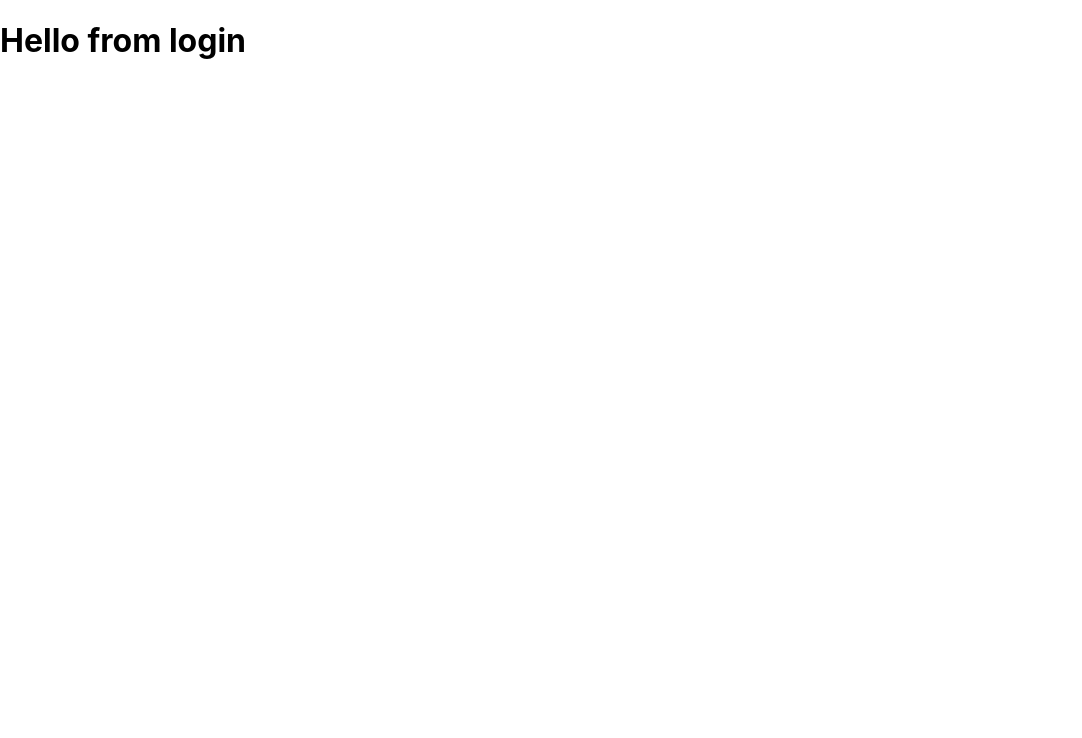
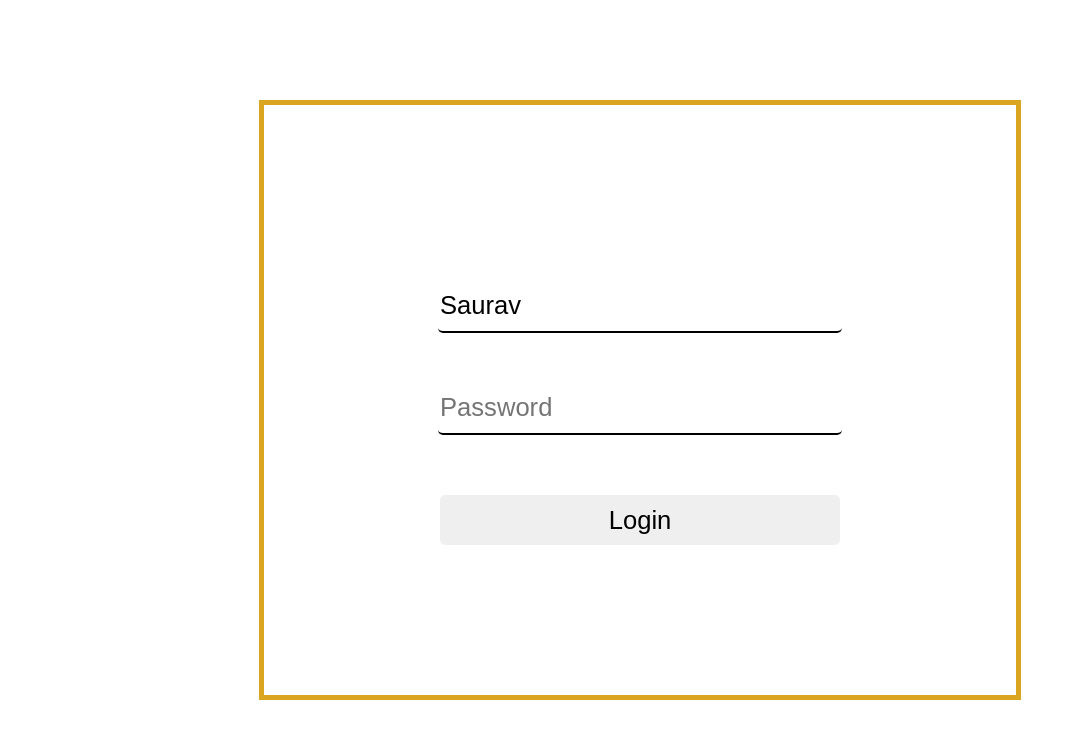
Before and after one commit to sauravtb/Ep-fileviewer, a React (Create React App) app: page / in a window 1280 px wide. Shown: the top 738 px of the page, without its empty margins (0-1082 px from the left). Built offline with nearby package versions, Linux system fonts and the light colour scheme.

Commit message:
[My codes]

```diff
--- a/src/Components/Login/Login.jsx
+++ b/src/Components/Login/Login.jsx
@@ -1,7 +1,29 @@
-import React from "react";
+import React, { useState } from "react";
+import { ParentDiv, LoginDiv, ButtonDiv } from "./Login.styles.js";
 
 function Login() {
-  return <h1>Hello from login</h1>;
+  const [email, setEmail] = useState("Saurav");
+  const [password, setPassword] = useState("");
+
+  return (
+    <ParentDiv>
+      <LoginDiv>
+        <input
+          type="email"
+          placeholder="Email"
+          onChange={(e) => setEmail(e.target.value)}
+          value={email}
+        ></input>
+        <input
+          type="text"
+          placeholder="Password"
+          onChange={(e) => setPassword(e.target.value)}
+          password={password}
+        ></input>
+        <ButtonDiv>Login</ButtonDiv>
+      </LoginDiv>
+    </ParentDiv>
+  );
 }
 
 export default Login;
--- /dev/null
+++ b/src/Components/Login/Login.styles.js
@@ -0,0 +1,37 @@
+import styled from "styled-components";
+
+export const ParentDiv = styled.div`
+  height: 100vh;
+  width: 100vw;
+  display: flex;
+  justify-content: center;
+  align-items: center;
+`;
+
+export const LoginDiv = styled.div`
+  display: flex;
+  flex-direction: column;
+  align-items: center;
+  border: 5px solid goldenrod;
+  padding: 150px;
+  & input {
+    height: 50px;
+    width: 400px;
+    font-size: 1.6rem;
+    margin: 24px;
+    border-radius: 5px;
+    border: none;
+    border-bottom: 2px solid black;
+    outline: none;
+  }
+`;
+
+export const ButtonDiv = styled.button`
+  margin-top: 36px;
+  width: 400px;
+  height: 50px;
+  border: none;
+  border-radius: 5px;
+  cursor: pointer;
+  font-size: 1.6rem;
+`;
```
